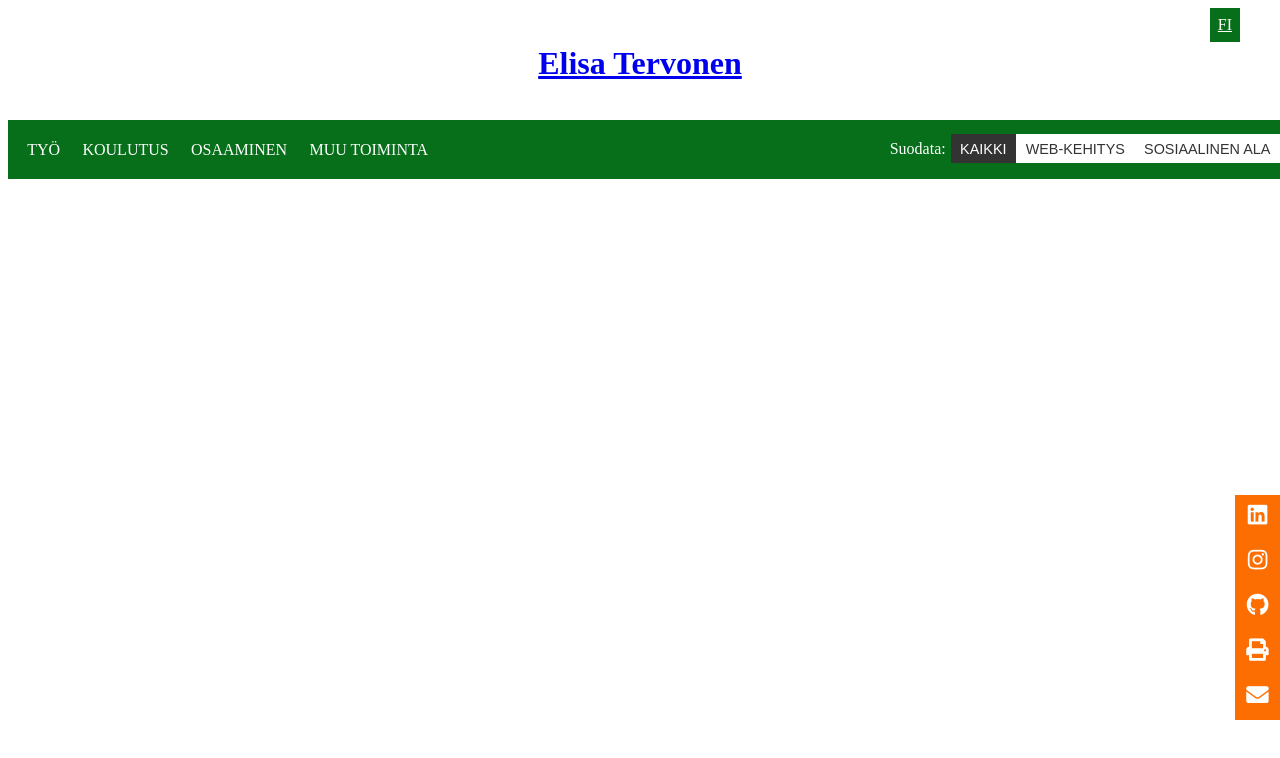
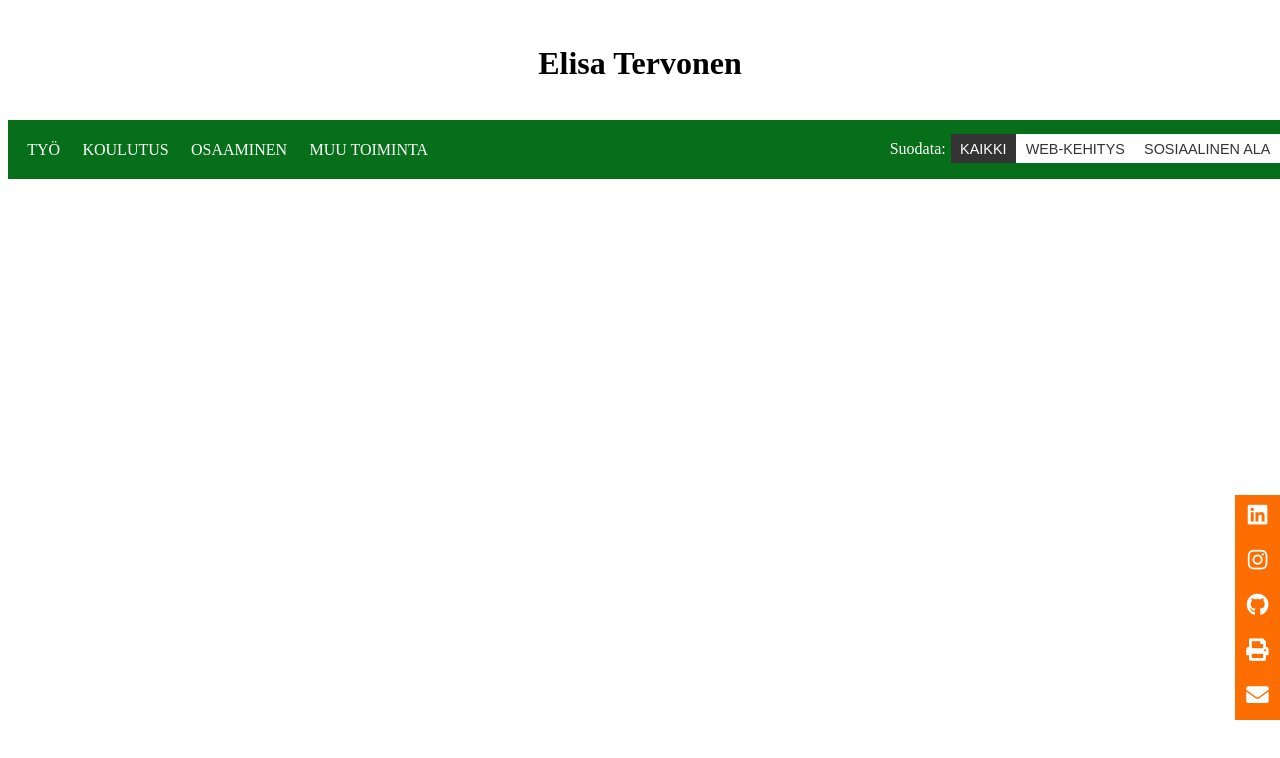
Before and after one commit to lellu/elisatervonencom, a Nuxt app: page /en in a window 1280 px wide. Shown: the top 758 px of the page. Built offline with nearby package versions, Linux system fonts and the light colour scheme.

Commit message:
Content fixes and meta description

```diff
--- a/components/Education.vue
+++ b/components/Education.vue
@@ -29,8 +29,8 @@ export default {
       studies: [
         {id: 1, name: 'Oulun seudun ammattiopisto, OSAO', time: '2016 - 2017', title: 'Lähiesimiestyön ammattitutkinto', duties: 'Kehittämissuunnitelma: Koodiviidakko Oy, Perehdytyksen kehittäminen ja koulutuskalenterin suunnittelu', type: '' },
         {id: 2, name: 'Oulun seudun ammattikorkeakoulu', time: '2010 - 2011', title: 'Ohjelmistotestaajan erikoistumisopinnot', duties: 'Projektityö: Koodiviidakko Oy, Sivuviidakko-julkaisujärjestelmän käyttöliittymätestaus ja testauksen automatisointi', type: 'web' },
-        {id: 3, name: 'Oulun seudun ammattikorkeakoulu', time: '2006 - 2009', title: 'Tietojenkäsittelyn koulutusohjelma, Tradenomi', duties: 'Työharjoittelut: Oulun 4H-yhdistys ja Koodiviidakko Oy,<br>Opinnäytetyö: Mieluummin-kollektiivin websivuston rakentaminen', type: 'web' },
-        {id: 4, name: 'Piippolan käsi- ja taideteollisuusoppilaitos', time: '2003 - 2006', title: 'Audiovisuaalisen viestinnän perustutkinto, Media-assistentti', duties: 'Suuntautuminen: verkko-ohjelmointi (php) ja multimedia,<br>Työharjoittelut: Piippolan käsi- ja taideteollisuusoppilaitos ja MSS Group Oy<br>Opinnäytetyö: 4H-yhdistyksen alueellisen lehden kokoaminen ja taitto', type: 'web' },
+        {id: 3, name: 'Oulun seudun ammattikorkeakoulu', time: '2006 - 2009', title: 'Tietojenkäsittelyn koulutusohjelma, Tradenomi', duties: 'Työharjoittelut: Oulun 4H-yhdistys ja Koodiviidakko Oy<br>Opinnäytetyö: Mieluummin-kollektiivin websivuston rakentaminen', type: 'web' },
+        {id: 4, name: 'Piippolan käsi- ja taideteollisuusoppilaitos', time: '2003 - 2006', title: 'Audiovisuaalisen viestinnän perustutkinto, Media-assistentti', duties: 'Suuntautuminen: verkko-ohjelmointi (php) ja multimedia<br>Työharjoittelut: Piippolan käsi- ja taideteollisuusoppilaitos ja MSS Group Oy<br>Opinnäytetyö: 4H-yhdistyksen alueellisen lehden kokoaminen ja taitto', type: 'web' },
         {id: 5, name: 'Lapinlahden lukio', time: '1999 - 2002', title: 'Ylioppilas', duties: 'Kuvataidelinja', type: '' }
       ]
     }
--- a/components/Header.vue
+++ b/components/Header.vue
@@ -1,11 +1,11 @@
 <template>
   <div class="bg-gray">
     <header>
-      <a href="#info"><h1>Elisa Tervonen</h1></a>
+      <h1>Elisa Tervonen</h1>
 
-      <ul class="languages">
+      <ul v-if="false" class="languages">
         <li><nuxt-link to="/">FI</nuxt-link></li>
-        <li v-if="false"><nuxt-link to="/en">EN</nuxt-link></li>
+        <li><nuxt-link to="/en">EN</nuxt-link></li>
       </ul>
     </header>
   </div>
--- a/components/Hobbies.vue
+++ b/components/Hobbies.vue
@@ -4,9 +4,9 @@
     <h2>Harrastukset</h2>
     <div class="cols">
       <div v-for="hobby in hobbies" :key="hobby.id" class="col">
-        <p v-if="hobby.link"><a :href="hobby.link" target="_blank" rel="noreferrer" title="{{ hobby.name }}"><img :src="hobby.image" alt=""></a></p>
+        <p v-if="hobby.link"><a :href="hobby.link" :title="hobby.name" target="_blank" rel="noreferrer"><img :src="hobby.image" alt=""></a></p>
         <p v-else><img :src="hobby.image" alt=""></p>
-        <h4 v-if="hobby.link"><a :href="hobby.link" target="_blank" rel="noreferrer" title="{{ hobby.name }}">{{ hobby.name }}</a></h4>
+        <h4 v-if="hobby.link"><a :href="hobby.link" :title="hobby.name" target="_blank" rel="noreferrer">{{ hobby.name }}</a></h4>
         <h4 v-else>{{ hobby.name }}</h4>
         <p>{{ hobby.description }}</p>
       </div>
--- a/components/Info.vue
+++ b/components/Info.vue
@@ -2,7 +2,7 @@
   <section class="info page-break">
     <span id="info" class="anchor" />
     <p><img class="profile-image" src="/mie.jpg" alt=""></p>
-    <h1>Kuka Elisa?</h1>
+    <!--<h1>Kuka Elisa?</h1>-->
     <p>Tällä hetkellä toimin web-kehittäjä ja tiimin vetäjänä Koodiviidakko Oy:ssä. Web-kehityksen parissa olen työskennellyt jo yli kymmenen vuotta. Työni on teknistä ja järjestelmällistä, mutta samalla luovaa ongelman ratkaisua ja kommukointia eri osapuolten välillä. Tästä kombinaatiosta pidän eniten työssäni.</p>
     <p>Tekniikan vastapainoksi käytän vapaa-aikaani vanhuksien avustamiseen ja luonnossa liikkumiseen. Harrastan myös kaikenlaista käsillä puuhastelua entisöinnistä ruuanlaittoon.</p>
     <p>"Voi oppia mitä vain, kunhan omistaa intohimon, motivaation ja hyvän opettajan"</p>
--- a/package.json
+++ b/package.json
@@ -1,7 +1,7 @@
 {
   "name": "elisatervonencom",
   "version": "1.0.0",
-  "description": "My well-made Nuxt.js project",
+  "description": "Elisa Tervonen web-kehittäjä",
   "author": "Elisa Tervonen",
   "private": true,
   "scripts": {
```
